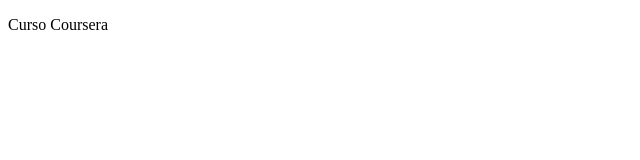
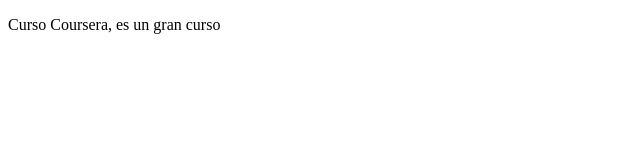
Before and after one commit to txosky76/coursera-test, a plain HTML site: page site/index.html in a window 1280 px wide. Shown: the whole page, without its empty margins (0-640 px from the left). Drawn offline with Linux system fonts and the light colour scheme.

Commit message:
Pequeña variación en la primera prueba

```diff
--- a/site/index.html
+++ b/site/index.html
@@ -6,6 +6,6 @@
 	<title>Coursera</title>
 </head>
 <body>
-<p>Curso Coursera</p>
+<p>Curso Coursera, es un gran curso</p>
 </body>
 </html>
```
